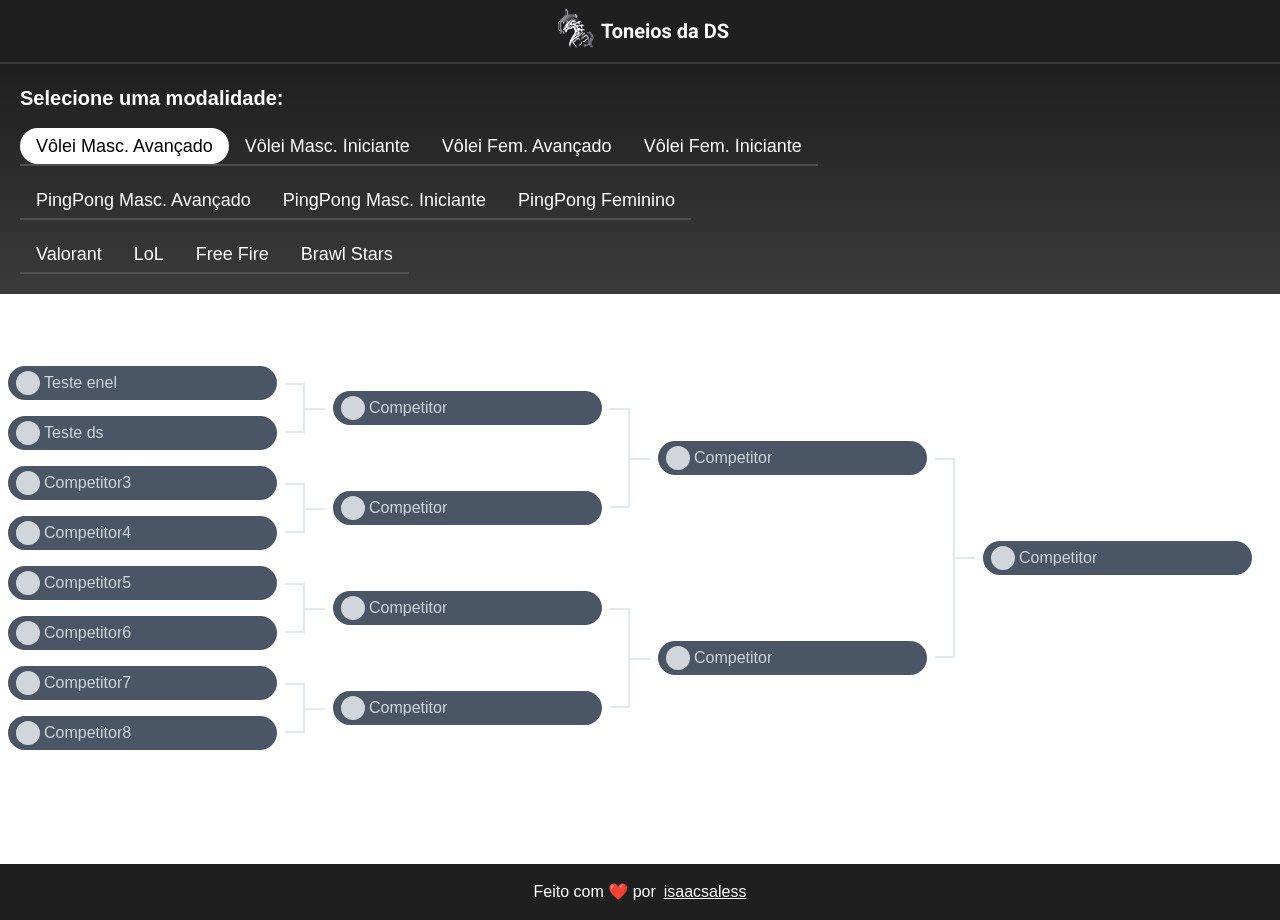
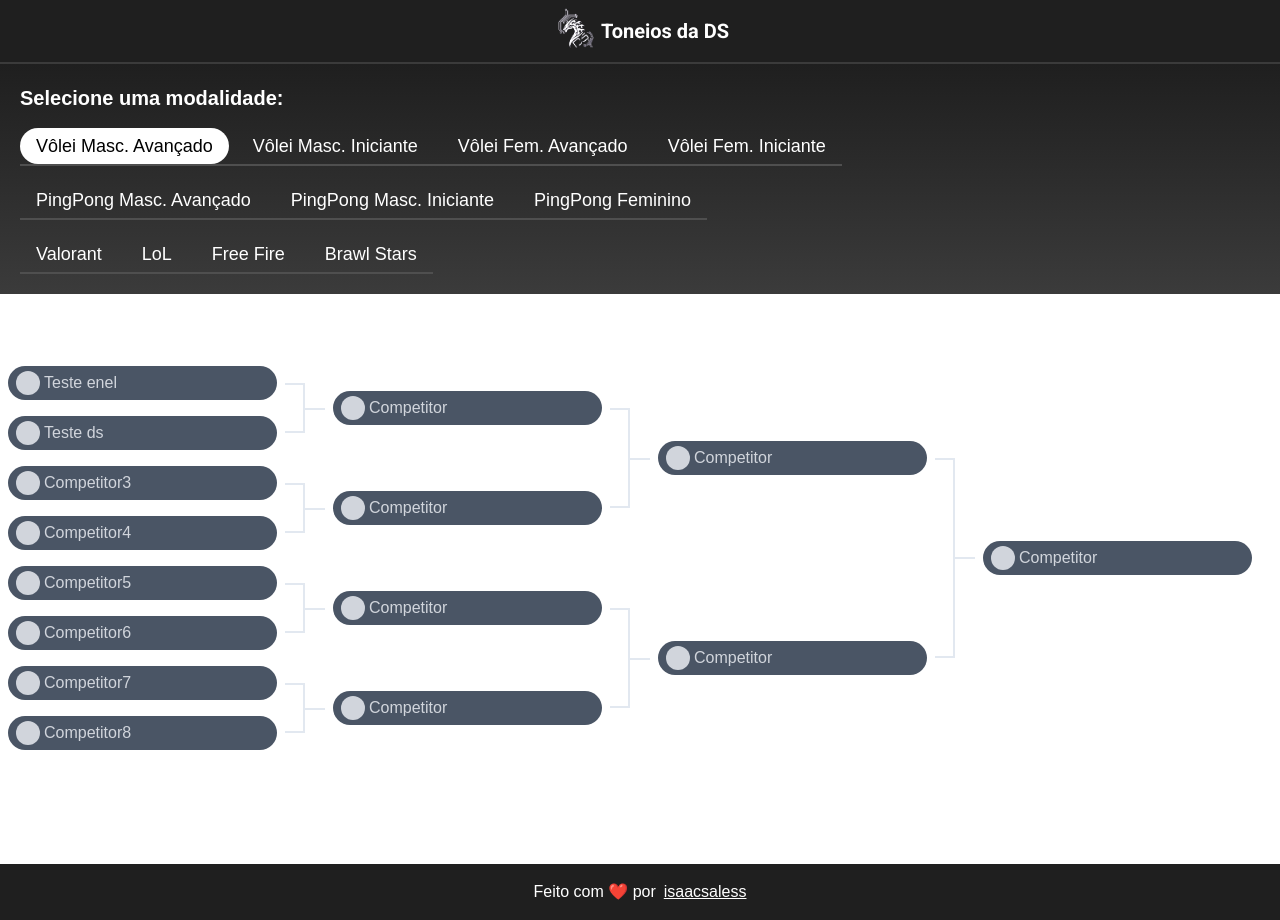
Before and after one commit to isaacsaless/torneiosdads, a Next.js app: page / in a window 1280 px wide. Built offline with nearby package versions, Linux system fonts and the light colour scheme.

Commit message:
padding fix

```diff
--- a/src/components/Selector.tsx
+++ b/src/components/Selector.tsx
@@ -10,7 +10,7 @@ interface SelectorProps {
           <h1 className="text-white text-xl font-bold mb-4">
             Selecione uma modalidade:
           </h1>
-          <div className="mb-4 border-b-2 border-[#4f4f4f]">
+          <div className="flex mb-4 border-b-2 border-[#4f4f4f] gap-2">
             <button
               onClick={() => setActivePage("volei-masc-avancado")}
               className={`cursor-pointer text-white hover:bg-white hover:text-black rounded-full py-1 px-4 text-lg whitespace-nowrap transition duration-300 ease-in-out ${
@@ -46,7 +46,7 @@ interface SelectorProps {
               Vôlei Fem. Iniciante
             </button>
           </div>
-          <div className="mb-4 border-b-2 border-[#4f4f4f]">
+          <div className="flex mb-4 border-b-2 border-[#4f4f4f] gap-2">
             <button
               onClick={() => setActivePage("pingpong-masc-avancado")}
               className={`cursor-pointer text-white hover:bg-white hover:text-black rounded-full py-1 px-4 text-lg whitespace-nowrap transition duration-300 ease-in-out ${
@@ -76,7 +76,7 @@ interface SelectorProps {
               PingPong Feminino
             </button>
           </div>
-          <div className="border-b-2 border-[#4f4f4f]">
+          <div className="flex border-b-2 border-[#4f4f4f] gap-2">
             <button
               onClick={() => setActivePage("valorant")}
               className={`cursor-pointer text-white hover:bg-white hover:text-black rounded-full py-1 px-4 text-lg whitespace-nowrap transition duration-300 ease-in-out ${
```
